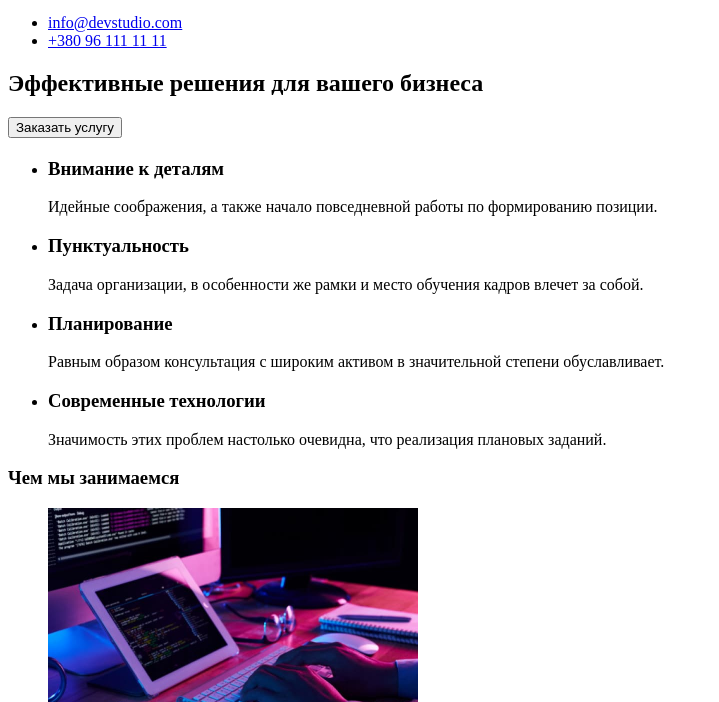
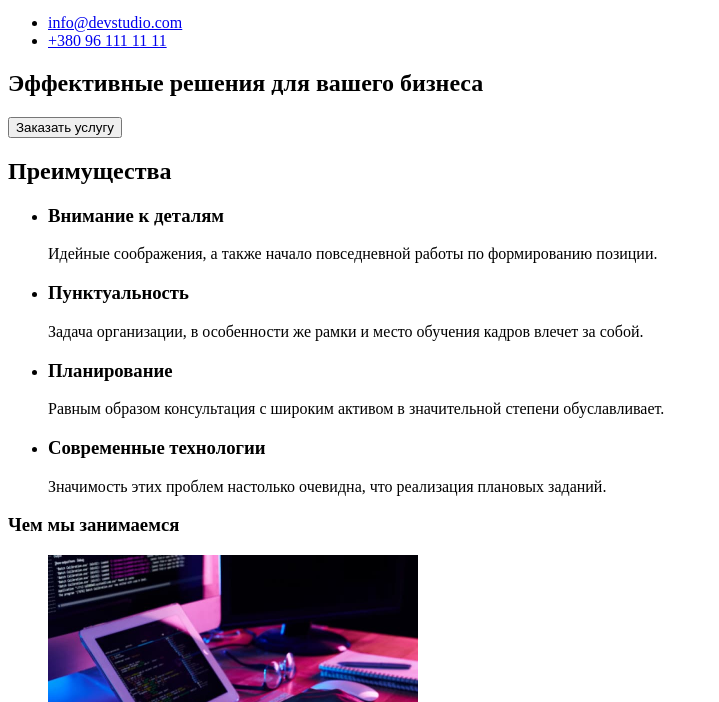
Before and after one commit to LyudmilaYakubova/goit-markup-hw-01, a plain HTML site: page index.html in a window 1280 px wide. Shown: the part 98-800 px from the top of the page, without its empty margins (0-719 px from the left). Drawn offline with Linux system fonts and the light colour scheme.

Commit message:
Update index.html

```diff
--- a/index.html
+++ b/index.html
@@ -42,7 +42,7 @@
     <button class="hero-btn" title="button">Заказать услугу</button>
 </section>
 <section class="presents">
-    <h2></h2>
+    <h2>Преимущества</h2>
    <ul>
 <li>
     <h3>Внимание к деталям</h3>
```
